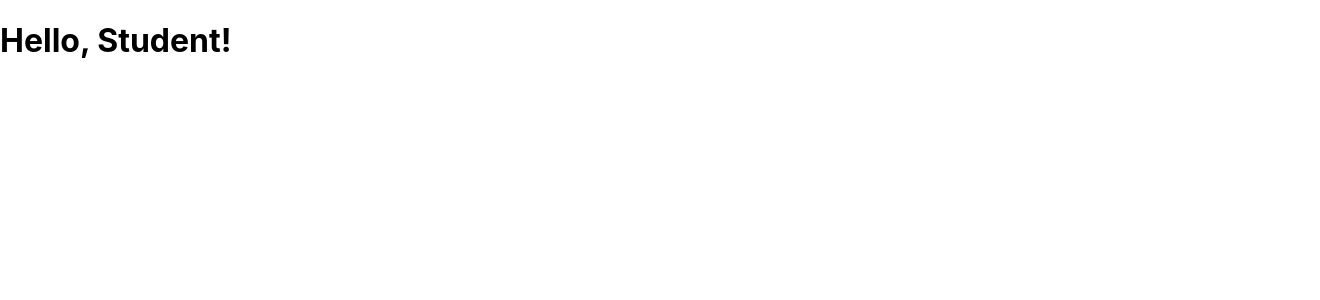
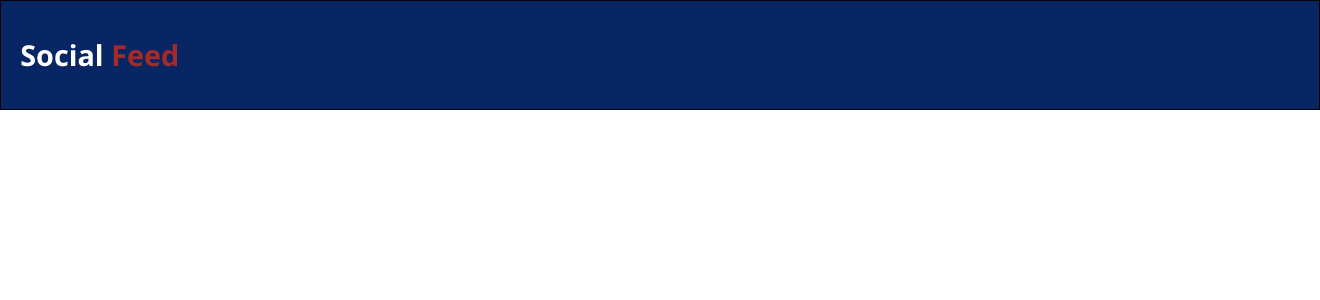
Before and after one commit to sophiaalexis1/Product-Listing, a React (Create React App) app: page / in a window 1280 px wide. Shown: the top 300 px of the page, 1320 px wide, since content can reach past the window. Built offline with nearby package versions, Linux system fonts and the light colour scheme.

Commit message:
created and uploaded wireframe for project

```diff
--- a/src/App.js
+++ b/src/App.js
@@ -1,13 +1,14 @@
 import { useState } from "react";
 import "./App.css";
 import data from './data/data.json';
+import NavigationBar from "./Components/NavBar/NavBar";
 
 function App() {
   console.log(data);
   const [allProducts, setAllProducts] = useState(data)
   return (
     <div>
-      <h1>Hello, Student!</h1>
+      <NavigationBar/>
     </div>
   );
 }
--- /dev/null
+++ b/src/Components/NavBar/NavBar.css
@@ -0,0 +1,37 @@
+nav {
+    display: flex;
+    align-items: center;
+    justify-content: space-between;
+    background-color: #082664;
+    height: 70px;
+    width: 100%;
+    line-height: 70px;
+    border: 1px  solid rgb(4, 4, 4);
+    color: white;
+    padding: 1em;
+    font-family: Segoe UI;
+    font-size: larger;
+    /* float: right; */
+    /* margin-left: 1em; */
+  }
+
+  ul {
+    list-style-type: none;
+    display: flex;
+    padding: 0;
+    margin: 0;
+  }
+
+  li {
+    padding: 10px 20px;
+    color: #fff;
+    cursor: pointer;
+  }
+
+  li.active {
+    background-color: #555;
+  }
+
+.feed {
+  color: brown;
+}
--- /dev/null
+++ b/src/Components/NavBar/NavBar.jsx
@@ -0,0 +1,24 @@
+import React, { useState } from 'react';
+import './NavBar.css';
+
+const NavigationBar = () => {
+  const [activeTab, setActiveTab] = useState('SocialFeed');
+
+  const handleTabClick = (tabName) => {
+    setActiveTab(tabName);
+  };
+
+  return (
+    <div className='nav'>
+      <nav>
+        <h1>Social <span className='feed'>Feed</span></h1>
+      </nav>
+      {}
+      {activeTab === 'Home' && <div>Home Content</div>}
+      {activeTab === 'About' && <div>About Content</div>}
+      {activeTab === 'Contact' && <div>Contact Content</div>}
+    </div>
+  );
+};
+
+export default NavigationBar;
```
Also changed, not shown: Wire Frame/Product Listing.png (added).
